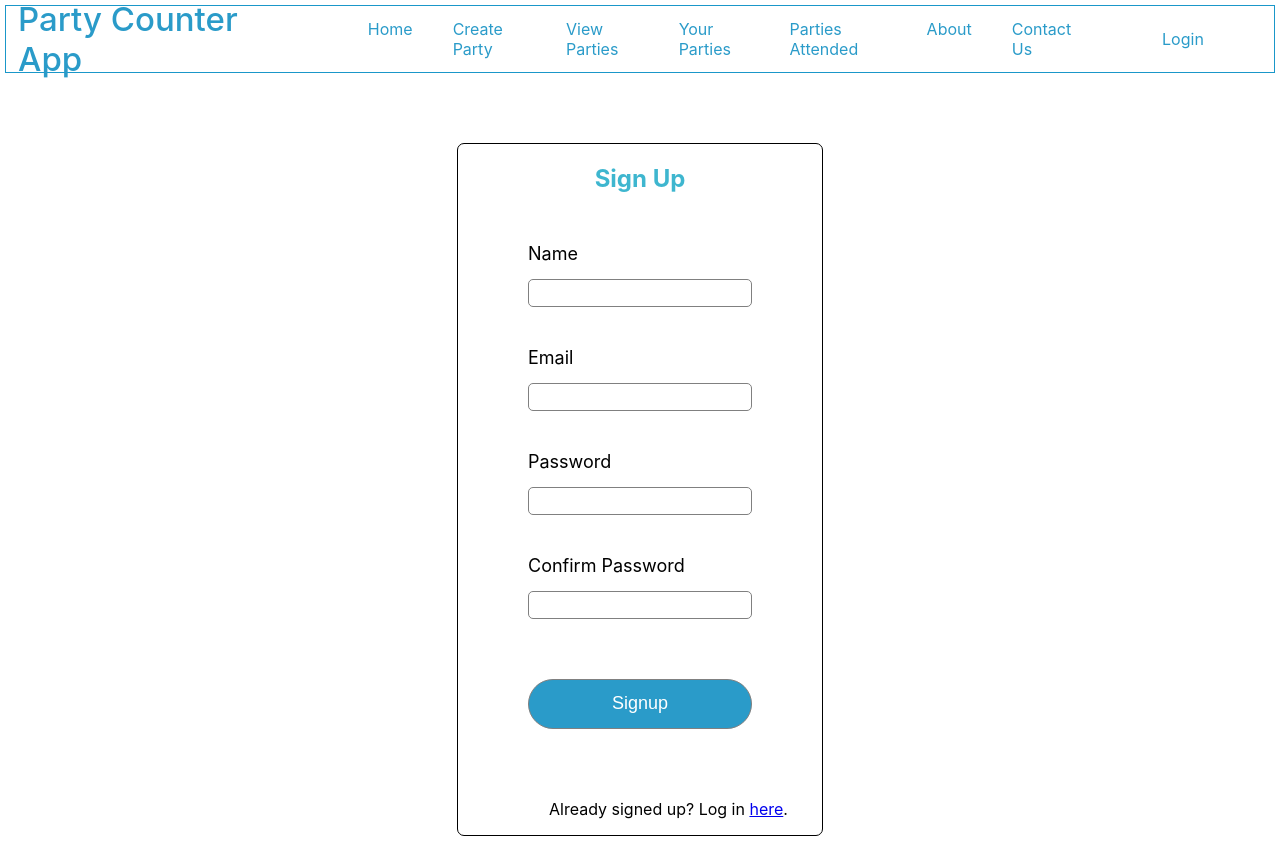
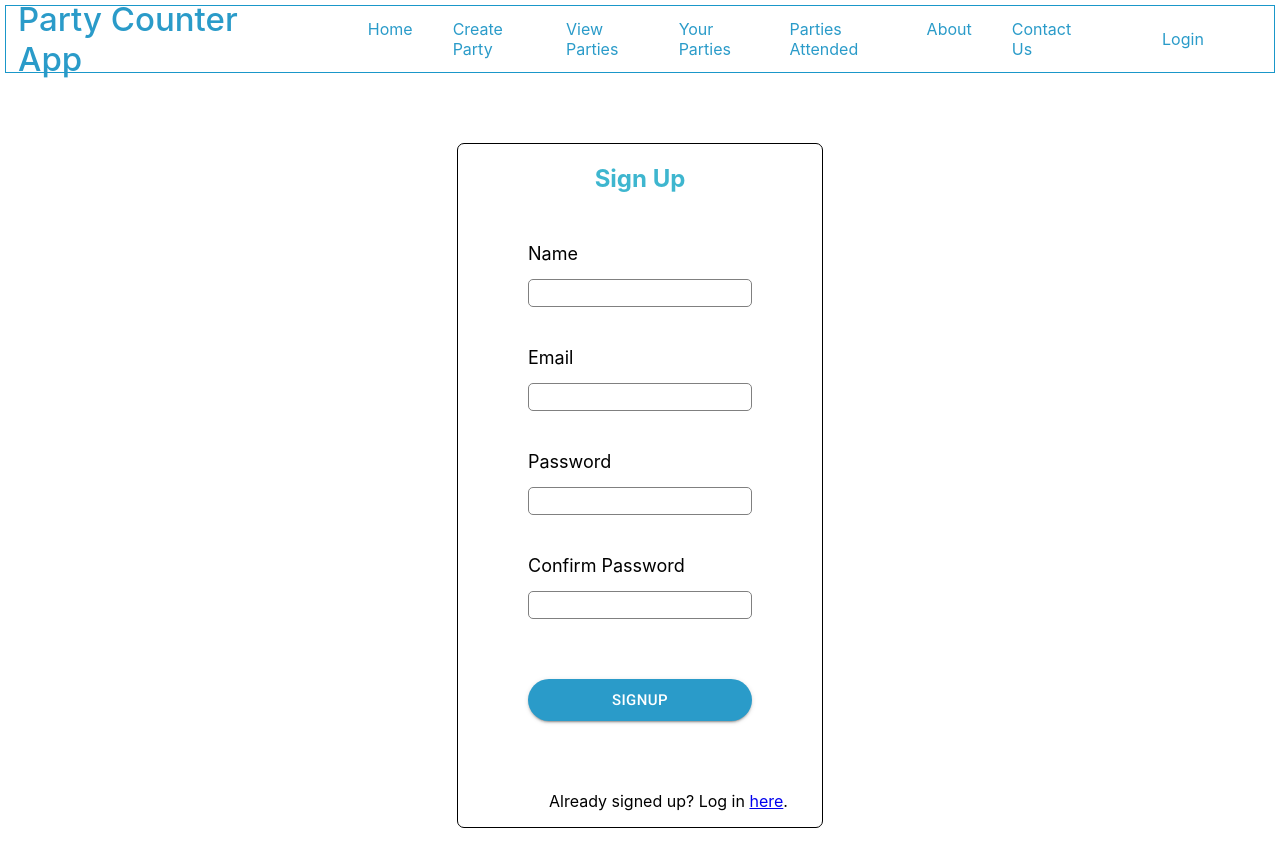
Before and after one commit to hark444/party_react, a React (Create React App) app: page /sign-up in a window 1280 px wide. Built offline with nearby package versions, Linux system fonts and the light colour scheme.

Commit message:
Updated all buttons with MUI

```diff
--- a/public/index.html
+++ b/public/index.html
@@ -3,7 +3,6 @@
   <head>
     <meta charset="utf-8" />
     <link rel="icon" href="%PUBLIC_URL%/favicon.ico" />
-    <!-- <meta name="viewport" content="width=device-width, initial-scale=1" /> -->
     <meta name="viewport" content="initial-scale=1, width=device-width" />
     <meta name="theme-color" content="#000000" />
     <meta
--- a/src/Auth/authContext.js
+++ b/src/Auth/authContext.js
@@ -95,7 +95,7 @@ export const AuthContextProvider = (props) => {
     function logoutHandler() {
         setIsLoggedIn(false)
         sessionStorage.removeItem('access_token')
-        setUserName('User')
+        setUserName('')
     }
 
 
--- a/src/Pages/CreateParty.js
+++ b/src/Pages/CreateParty.js
@@ -7,6 +7,7 @@ import DatePicker from "react-datepicker";
 import "react-datepicker/dist/react-datepicker.css";
 import { ToastContainer } from 'react-toastify';
 import ToastNotify from "../Modal/ToastNotify"
+import ContainedButton from "../components/Button"
 
 
 export default function CreateParty() {
@@ -73,7 +74,7 @@ export default function CreateParty() {
                 <div className="form_title">
                     <h2>Create a Party</h2>
                 </div>
-                <form onSubmit={handleSubmit} className="form_form">
+                <form className="form_form">
                     <label htmlFor="username">Name </label>
                     <input id="username" name="reason" value={partyForm.reason} onChange={handleChange} />
                     <br />
@@ -95,7 +96,7 @@ export default function CreateParty() {
 
                     <br />
                     <br />
-                    <button className="form_button">Create Party!</button>
+                    <ContainedButton submit={handleSubmit} >Create Party!</ContainedButton>
                 </form>
             </div>
             {
--- a/src/Pages/LoginPage.js
+++ b/src/Pages/LoginPage.js
@@ -36,7 +36,7 @@ export default function LoginPage() {
                 <div className="form_title">
                     <h2>Login</h2>
                 </div>
-                <form onSubmit={handleSubmit} className="form_form">
+                <form className="form_form">
 
                     <label htmlFor="email">Email </label>
                     <input id="email" name="email" value={login.email} onChange={handleChange} />
@@ -44,21 +44,10 @@ export default function LoginPage() {
                     <label htmlFor="password">Password </label>
                     <input id="password" name="password" value={login.password} onChange={handleChange} />
                     <br />
-
-                    {/* <button className="form_button">Login</button> */}
-
                     <ContainedButton submit={handleSubmit} >Login</ContainedButton>
                 </form>
                 <p className="not_sign_up">Not signed up? Sign up <Link to={'/sign-up'}>here</Link>. </p>
             </div>
-            {/* {
-                location.state.toast && location.state.toast.type &&
-                <Fragment>
-                    <h2>Toast should be called</h2>
-                    <ToastNotify props={location.state.toast} />
-                    <ToastContainer />
-                </Fragment>
-            } */}
         </div>
     )
 }
--- a/src/Pages/PartiesAttended.js
+++ b/src/Pages/PartiesAttended.js
@@ -53,7 +53,7 @@ export default function PartyAttended() {
     if (!isLoading) {
         partyElements = data.map(party => {
             const party_url = "/party-detail/" + party.id;
-            return <NavLink className="clean_links" to={party_url}>
+            return <NavLink key={party.id} className="clean_links" to={party_url}>
                 <PartyPrint
                 key={party.id}
                 props={party.party}
--- a/src/Pages/SignupForm.js
+++ b/src/Pages/SignupForm.js
@@ -6,6 +6,7 @@ import * as urlConstants from "../constants/urls";
 import { RequestHandler } from "../Helpers/RequestHandler";
 import { ToastContainer } from 'react-toastify';
 import ToastNotify from "../Modal/ToastNotify"
+import ContainedButton from "../components/Button"
 
 
 export default function SignupForm() {
@@ -123,7 +124,7 @@ export default function SignupForm() {
                 <div className="form_title">
                     <h2>Sign Up</h2>
                 </div>
-                <form onSubmit={handleSubmit} className="form_form">
+                <form className="form_form">
                     <label htmlFor="username">Name </label>
                     <input id="username" name="username" value={signupForm.username} onChange={handleChange} />
                     <br />
@@ -140,7 +141,7 @@ export default function SignupForm() {
 
                     <br />
                     <br />
-                    <button className="form_button">Signup</button>
+                    <ContainedButton submit={handleSubmit} >Signup</ContainedButton>
                 </form>
                 <p className="not_sign_up">Already signed up? Log in <Link to={'/login'}>here</Link>. </p>
             </div>
--- a/src/Pages/User.js
+++ b/src/Pages/User.js
@@ -1,14 +1,19 @@
 import { React, useEffect, useState, Fragment, useContext } from "react";
+import { useHistory, NavLink } from "react-router-dom"
+import { ToastContainer } from 'react-toastify';
+import DatePicker from "react-datepicker";
+
 import "./Pages.css"
 import { ErrorModal } from "../Modal/Error";
+import AuthContext from "../Auth/authContext";
+import ToastNotify from "../Modal/ToastNotify";
 import * as urlConstants from "../constants/urls";
 import EditButton from "../components/EditButton";
-import { useHistory, NavLink } from "react-router-dom"
-import DatePicker from "react-datepicker";
+import ContainedButton from "../components/Button";
 import { RequestHandler } from "../Helpers/RequestHandler";
-import AuthContext from "../Auth/authContext";
-import { ToastContainer } from 'react-toastify';
-import ToastNotify from "../Modal/ToastNotify"
+
+
+
 
 export default function User() {
 
@@ -136,6 +141,7 @@ export default function User() {
 
     function handleSubmit(event){
         event.preventDefault()
+        resetEdit()
         console.log(user)
         const request_obj = {
             url: urlConstants.USER,
@@ -173,7 +179,7 @@ export default function User() {
                 <hr />
             </div>
             <div className="profile--content">
-                <form onSubmit={handleSubmit} className="form_form">
+                <form className="form_form">
                     <label htmlFor="first_name">First Name</label>
                     <input id="first_name" name="first_name" value={user.first_name} disabled={enableEdit.disable} onChange={handleChange}/>
                     <br />
@@ -189,11 +195,10 @@ export default function User() {
                     <label htmlFor="date_of_joining">Date of Joining</label>
                     <DatePicker name="date_of_joining" className="date_picker" selected={Date.parse(user.date_of_joining)} disabled={enableEdit.disable}
                         onChange={(value) => {setUser((prevForm)=>{return {...prevForm, date_of_joining: value}})}}/>
-                    {/* <DatePicker name="date_of_joining" className="date_picker" selected={Date.parse(user.date_of_joining)} disabled={enableEdit.disable}/> */}
                     <br />
                     <Fragment>
                         <EditButton buttonText={enableEdit.buttonText} onClick={enableEditing}/>
-                        <button className="form_button" onClick={resetEdit}>Save</button>
+                        <ContainedButton submit={handleSubmit} >Save</ContainedButton>
                     </Fragment>
                     </form>
             </div>
--- a/src/components/Button.js
+++ b/src/components/Button.js
@@ -4,7 +4,9 @@ import Button from '@mui/material/Button';
 export default function ContainedButton(props) {
 
     return (
-        <Button variant="contained" color="primary" onClick={props.submit} style={{ backgroundColor: '#2a9bc9', borderRadius: '25px'}}>
+        <Button variant="contained" color="primary" onClick={props.submit} size="large"
+            style={{ backgroundColor: '#2a9bc9', borderRadius: '25px'}}
+            >
             {props.children}
         </Button>
     )
```
Also changed, not shown: src/components/Header.js (line endings or trailing spaces), taskLIst.txt.
